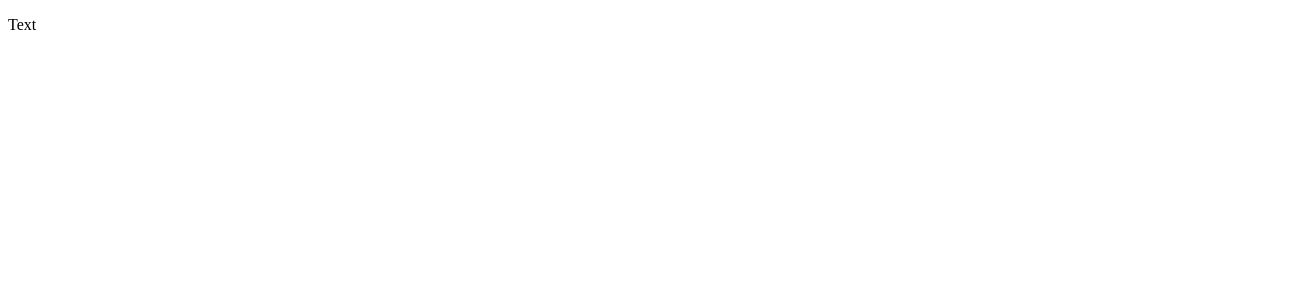
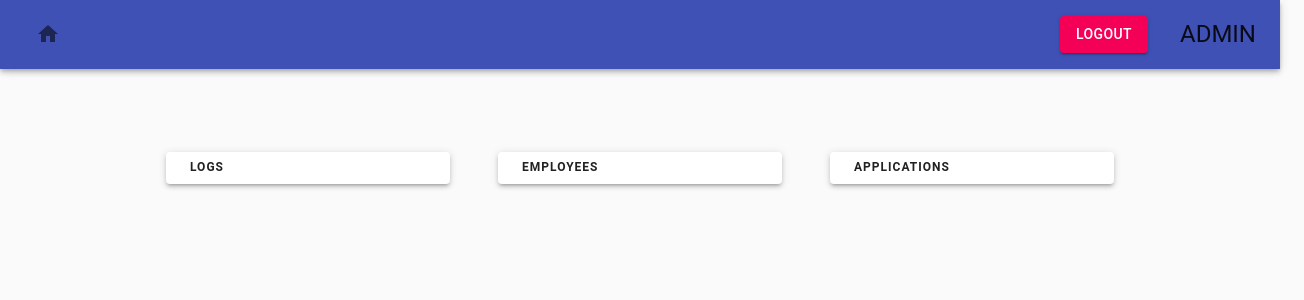
Before and after one commit to hardkov/human-resources-management, a React (Create React App) app in the folder react-app/: page / in a window 1280 px wide. Shown: the top 300 px of the page, 1304 px wide, since content can reach past the window. Built offline with nearby package versions, Linux system fonts and the light colour scheme.

Commit message:
Basic application structure

```diff
--- a/react-app/src/App.tsx
+++ b/react-app/src/App.tsx
@@ -1,10 +1,14 @@
 import React from 'react';
+import { CssBaseline } from '@material-ui/core';
+
+import Routes from './components/Routes';
 
 const App: React.FC = () => {
   return (
-    <div>
-      <p>Text</p>
-    </div>
+    <>
+      <CssBaseline />
+      <Routes />
+    </>
   );
 };
 
--- /dev/null
+++ b/react-app/src/components/Header.tsx
@@ -0,0 +1,53 @@
+import React from 'react';
+import { Link as RouterLink } from 'react-router-dom';
+import { AppBar, Toolbar, Typography, IconButton, Button } from '@material-ui/core';
+import HomeIcon from '@material-ui/icons/Home';
+import { makeStyles } from '@material-ui/core/styles';
+
+const useStyles = makeStyles((theme) => ({
+  root: {
+    flexGrow: 1,
+  },
+
+  buttonContainer: {
+    display: 'flex',
+    flex: 1,
+    justifyContent: 'flex-end',
+  },
+
+  username: {
+    marginLeft: theme.spacing(2),
+  },
+  button: {
+    margin: theme.spacing(2),
+  },
+}));
+
+const Header: React.FC = () => {
+  const classes = useStyles();
+  const buttons: string[] = ['LOGOUT'];
+
+  return (
+    <div className={classes.root}>
+      <AppBar position="fixed">
+        <Toolbar>
+          <IconButton component={RouterLink} to="/">
+            <HomeIcon />
+          </IconButton>
+          <div className={classes.buttonContainer}>
+            {buttons.map((button) => (
+              <Button className={classes.button} variant="contained" color="secondary">
+                {button}
+              </Button>
+            ))}
+          </div>
+          <Typography className={classes.username} color="textPrimary" variant="h5">
+            ADMIN
+          </Typography>
+        </Toolbar>
+      </AppBar>
+    </div>
+  );
+};
+
+export default Header;
--- /dev/null
+++ b/react-app/src/components/Home.tsx
@@ -0,0 +1,40 @@
+import React from 'react';
+import { Container, Grid, Paper, Typography, Box, makeStyles } from '@material-ui/core';
+
+const useStyles = makeStyles((theme) => ({
+  grid: {
+    marginTop: theme.spacing(16),
+  },
+}));
+
+const Home: React.FC = () => {
+  const classes = useStyles();
+
+  return (
+    <Grid className={classes.grid} container spacing={6} direction="row" justify="center" alignItems="center">
+      <Grid item xs={3}>
+        <Container component={Paper} elevation={3}>
+          <Typography variant="overline" color="textPrimary">
+            <Box fontWeight="fontWeightBold">LOGS</Box>
+          </Typography>
+        </Container>
+      </Grid>
+      <Grid item xs={3}>
+        <Container component={Paper} elevation={3}>
+          <Typography variant="overline" color="textPrimary">
+            <Box fontWeight="fontWeightBold">EMPLOYEES</Box>
+          </Typography>
+        </Container>
+      </Grid>
+      <Grid item xs={3}>
+        <Container component={Paper} elevation={3}>
+          <Typography variant="overline" color="textPrimary">
+            <Box fontWeight="fontWeightBold">APPLICATIONS</Box>
+          </Typography>
+        </Container>
+      </Grid>
+    </Grid>
+  );
+};
+
+export default Home;
--- /dev/null
+++ b/react-app/src/components/Routes.tsx
@@ -0,0 +1,20 @@
+import React from 'react';
+import { BrowserRouter as Router, Route, Switch } from 'react-router-dom';
+
+import Home from './Home';
+import Header from './Header';
+
+const Routes: React.FC = () => {
+  return (
+    <Router>
+      <Header />
+      <Switch>
+        <Route path="/">
+          <Home />
+        </Route>
+      </Switch>
+    </Router>
+  );
+};
+
+export default Routes;
```
